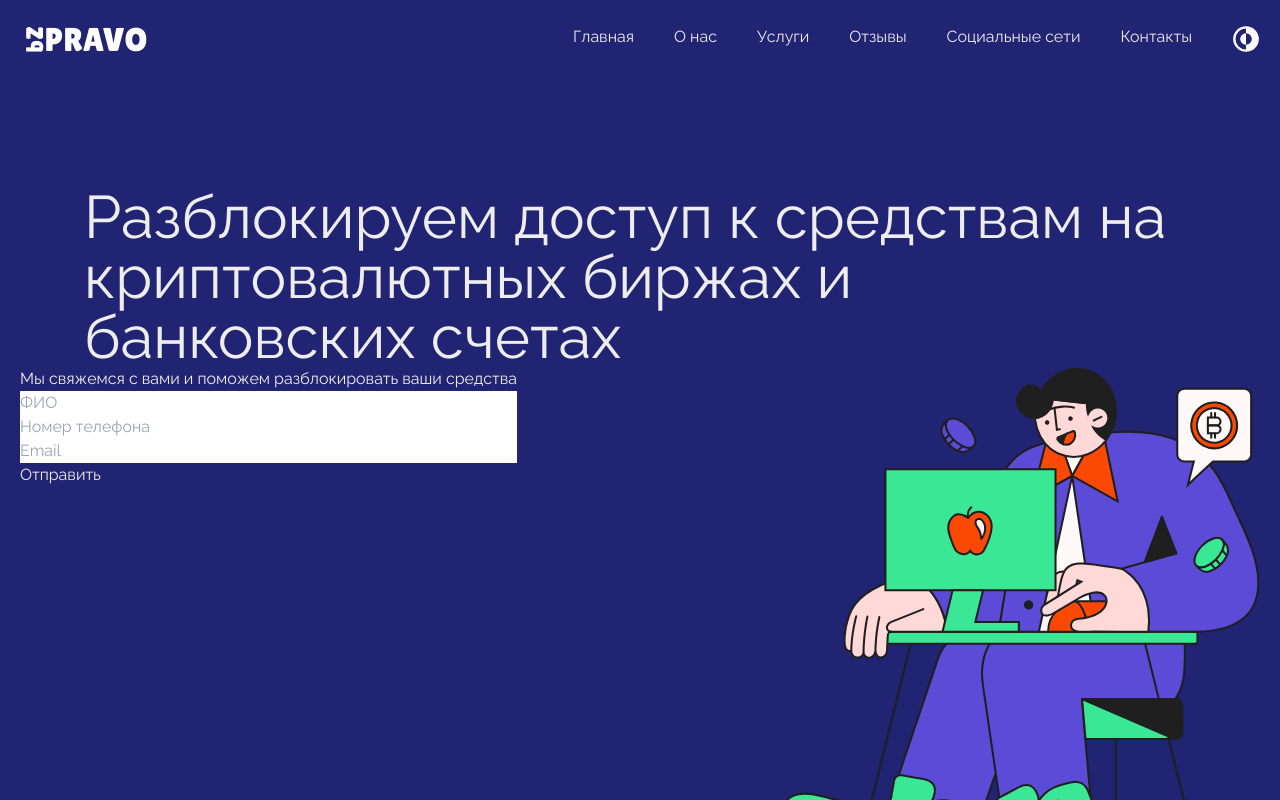
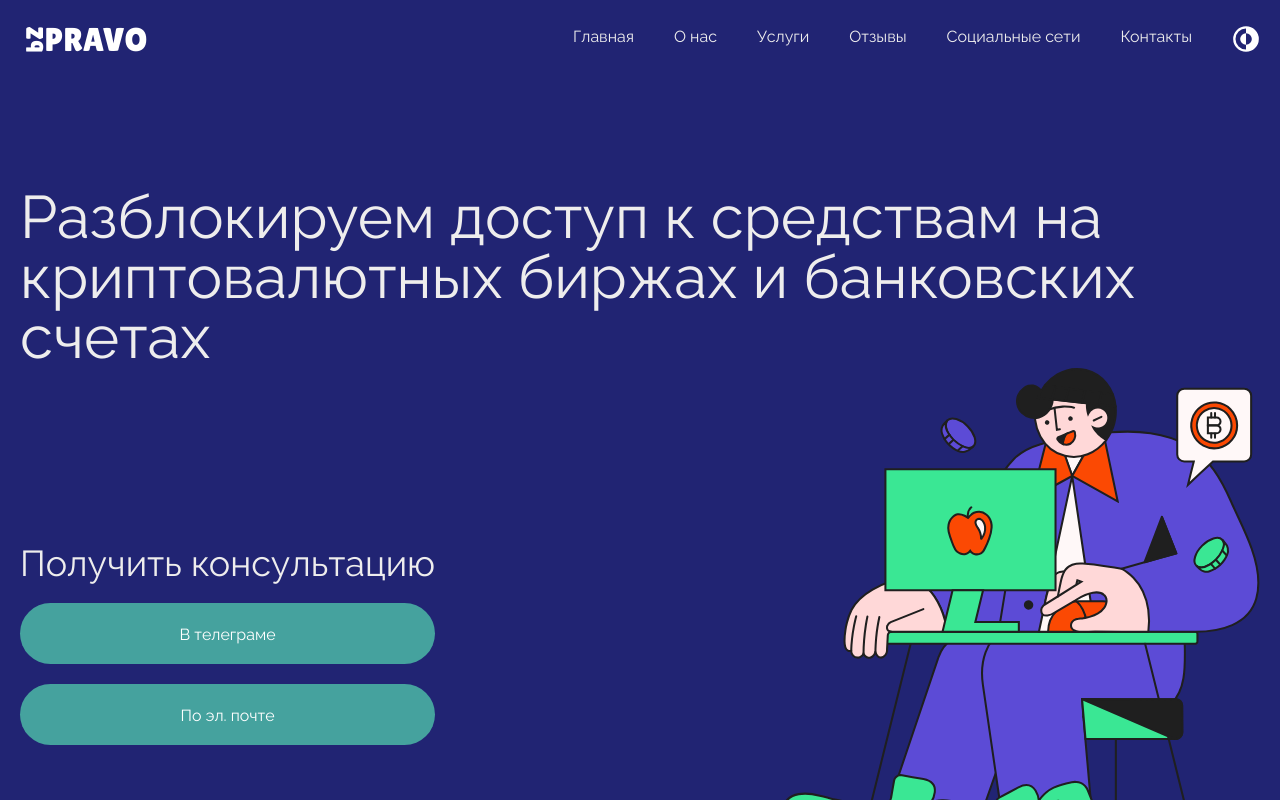
Before and after one commit to velsamm/unlock-website, a Next.js app: page / in a window 1280 px wide. Shown: the top 800 px of the page. Built offline with nearby package versions, Linux system fonts and the light colour scheme.

Commit message:
redesign contact form

```diff
--- a/src/app/index.css
+++ b/src/app/index.css
@@ -464,19 +464,18 @@ ul {
     /*margin-top: -75px;*/
 }
 
-/*.btn {*/
-/*    cursor: pointer;*/
-/*    height: 61px;*/
-/*    padding: 20px 40px;*/
-/*    border-radius: var(--button-radius);*/
-/*    background-color: var(--button-background);*/
-/*    !*background-color: var(--button-background);*!*/
-/*    color: var(--button-text);*/
-/*    border: none;*/
-/*    width: 100%;*/
-/*    text-decoration: none;*/
-/*    transition: all 0.25s;*/
-/*}*/
+.btn {
+    cursor: pointer;
+    height: 61px;
+    padding: 20px 40px;
+    border-radius: var(--button-radius);
+    background-color: var(--button-background);
+    color: var(--button-text);
+    border: none;
+    width: 100%;
+    text-decoration: none;
+    transition: all 0.25s;
+}
 
 /*.btn-transparent {*/
 /*    cursor: pointer;*/
@@ -487,10 +486,10 @@ ul {
 
 
 
-/*.btn:hover {*/
-/*    background-color: var(--button-background-hover);*/
-/*    box-shadow: 0 0 15px var(--button-background-hover);*/
-/*}*/
+.btn:hover {
+    background-color: var(--button-background-hover);
+    box-shadow: 0 0 15px var(--button-background-hover);
+}
 
 /*.btn-a {*/
 /*    !*background-color: var(--button-background);*!*/
--- a/src/app/page.tsx
+++ b/src/app/page.tsx
@@ -11,16 +11,14 @@ import manOnPcPic from '$assets/icons/svg/ManOnPC.svg'
 export default function Home() {
   return (
     <main>
-      <div className="pt-32 px-16">
+      <div className="pt-32">
         <h1 className="text-6xl">
           Разблокируем доступ к средствам на криптовалютных биржах
           и банковских счетах
         </h1>
       </div>
       <div className="flex justify-between relative">
-        <div className="d-flex column gap-10">
-          <ContactForm/>
-        </div>
+        <ContactForm/>
         <div className="image-man-on-pc">
           <Image src={manOnPcPic} alt='manOnPcPic'/>
         </div>
--- a/src/components/ContactForm/ContactForm.tsx
+++ b/src/components/ContactForm/ContactForm.tsx
@@ -1,74 +1,86 @@
-
+import React from "react";
 
 export const ContactForm = () => {
-    // const handleForm = useCallback(() => {
-    //     const fio = document.querySelector('[name="fio"]').value
-    //     const phone = document.querySelector('[name="phone"]').value
-    //     const email = document.querySelector('[name="email"]').value
-    //     const source = 'unlock'
-    //
-    //     const xmlHttpBuilder = new XMLHttpRequest()
-    //     xmlHttpBuilder.open('post', '/send')
-    //     xmlHttpBuilder.setRequestHeader('Content-Type', 'application/json')
-    //     const payload = JSON.stringify({ name: fio, phone, email, source })
-    //     xmlHttpBuilder.send(payload)
-    //     xmlHttpBuilder.onload = function () {
-    //         if (xmlHttpBuilder.status !== 200) {
-    //             alert('Ошибка при отправке заявки')
-    //         } else {
-    //             alert('Заявка принята успешно')
-    //         }
-    //     }
-    // }, [])
+  return (
+    <section className='my-auto'>
+      <p className='text-4xl'>
+        Получить консультацию
+      </p>
+      <button className="btn my-5">В телеграме</button>
+      <button className="btn">По эл. почте</button>
+    </section>
+  )
+}
 
-    return (
-      <div className="contact-form">
-          {/*<div className="arrow">*/}
-          {/*    <Image src={contactsPic} alt='contactsPic' />*/}
-          {/*</div>*/}
-          {/*<div className="title">*/}
-          {/*    <span>Оставьте свои контакты</span>*/}
-          {/*</div>*/}
-          <div className="title">
-                <span>
-                    Мы свяжемся с вами и поможем разблокировать ваши средства
-                </span>
-          </div>
-
-          <div className="col grow-1 contact-form-content-inner">
-              <input
-                className="w-full h-100"
-                placeholder="ФИО"
-                name="fio"
-              />
-          </div>
-          <div className="col grow-1 contact-form-content-inner">
-              <input
-                className="w-full h-100"
-                placeholder="Номер телефона"
-                name="phone"
-              />
-          </div>
-          <div className="col grow-1 contact-form-content-inner">
-              <input
-                className="w-full h-100"
-                placeholder="Email"
-                name="email"
-              />
-          </div>
-          <div className="col grow-1">
-              {/*<button className="btn" onClick={handleForm}>*/}
-              {/*    Отправить*/}
-              {/*</button>*/}
-              <button className="btn">
-                  Отправить
-              </button>
-
-          </div>
-
-          {/*<div className="d-flex column gap-10">*/}
-
-          {/*</div>*/}
-      </div>
-    )
-}
+// export const ContactForm = () => {
+//     // const handleForm = useCallback(() => {
+//     //     const fio = document.querySelector('[name="fio"]').value
+//     //     const phone = document.querySelector('[name="phone"]').value
+//     //     const email = document.querySelector('[name="email"]').value
+//     //     const source = 'unlock'
+//     //
+//     //     const xmlHttpBuilder = new XMLHttpRequest()
+//     //     xmlHttpBuilder.open('post', '/send')
+//     //     xmlHttpBuilder.setRequestHeader('Content-Type', 'application/json')
+//     //     const payload = JSON.stringify({ name: fio, phone, email, source })
+//     //     xmlHttpBuilder.send(payload)
+//     //     xmlHttpBuilder.onload = function () {
+//     //         if (xmlHttpBuilder.status !== 200) {
+//     //             alert('Ошибка при отправке заявки')
+//     //         } else {
+//     //             alert('Заявка принята успешно')
+//     //         }
+//     //     }
+//     // }, [])
+//
+//     return (
+//       <div className="contact-form">
+//           {/*<div className="arrow">*/}
+//           {/*    <Image src={contactsPic} alt='contactsPic' />*/}
+//           {/*</div>*/}
+//           {/*<div className="title">*/}
+//           {/*    <span>Оставьте свои контакты</span>*/}
+//           {/*</div>*/}
+//           <div className="title">
+//                 <span>
+//                     Мы свяжемся с вами и поможем разблокировать ваши средства
+//                 </span>
+//           </div>
+//
+//           <div className="col grow-1 contact-form-content-inner">
+//               <input
+//                 className="w-full h-100"
+//                 placeholder="ФИО"
+//                 name="fio"
+//               />
+//           </div>
+//           <div className="col grow-1 contact-form-content-inner">
+//               <input
+//                 className="w-full h-100"
+//                 placeholder="Номер телефона"
+//                 name="phone"
+//               />
+//           </div>
+//           <div className="col grow-1 contact-form-content-inner">
+//               <input
+//                 className="w-full h-100"
+//                 placeholder="Email"
+//                 name="email"
+//               />
+//           </div>
+//           <div className="col grow-1">
+//               {/*<button className="btn" onClick={handleForm}>*/}
+//               {/*    Отправить*/}
+//               {/*</button>*/}
+//               <button className="btn">
+//                   Отправить
+//               </button>
+//
+//           </div>
+//
+//           {/*<div className="d-flex column gap-10">*/}
+//
+//           {/*</div>*/}
+//       </div>
+//     )
+// }
```
